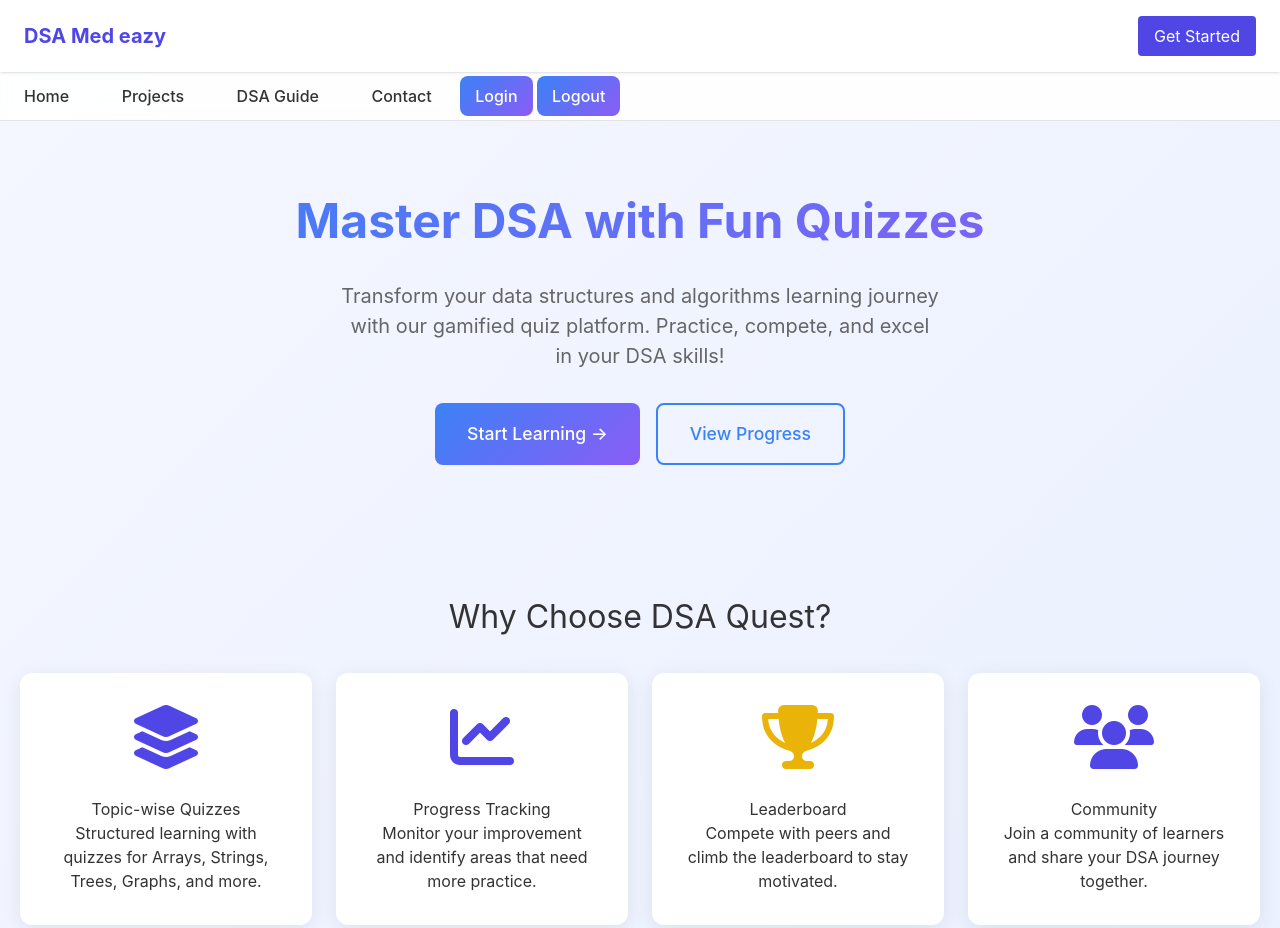
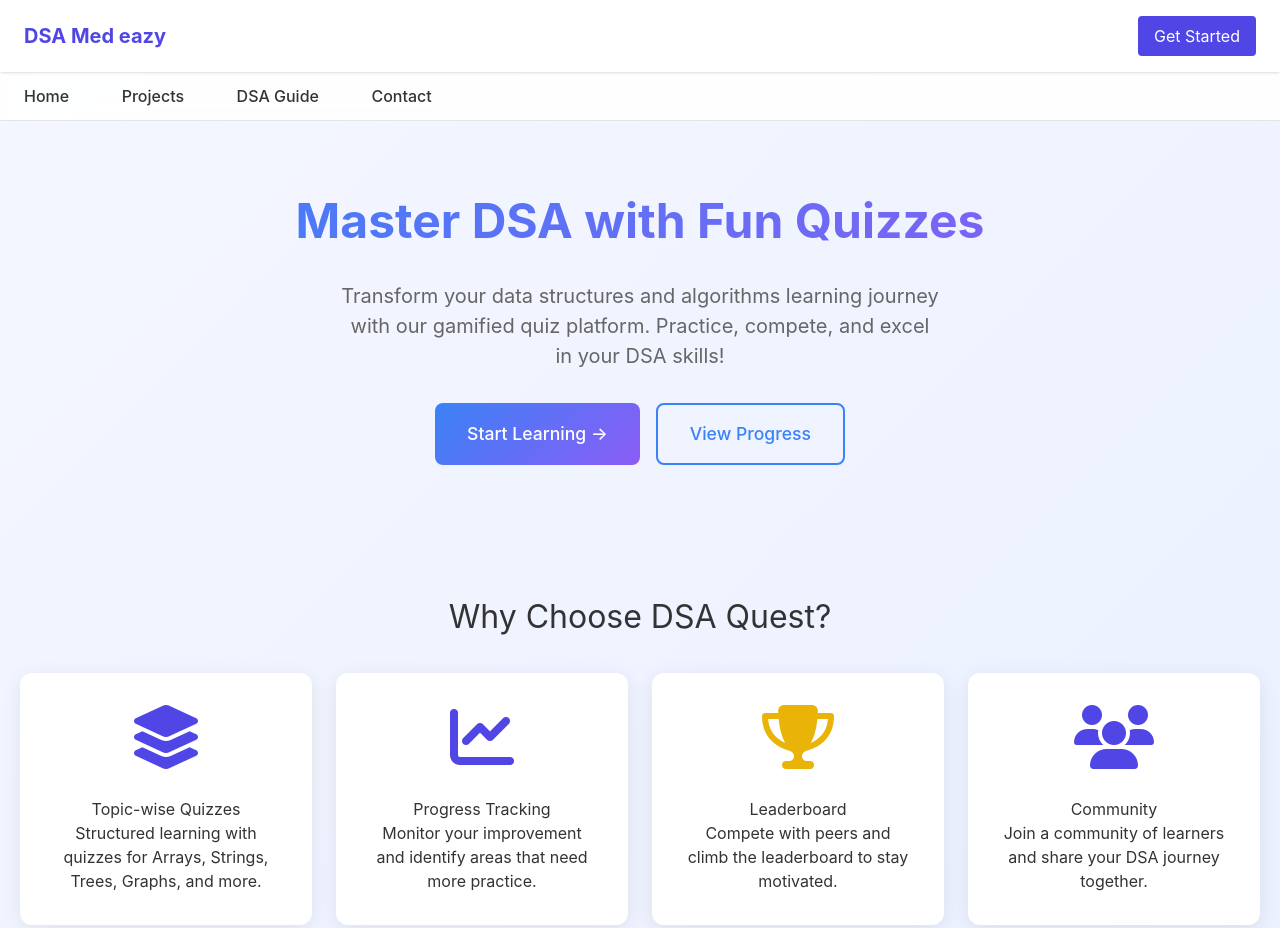
Before and after one commit to mayanksaini18/DSA-med-eazy, a plain HTML site: page index.html in a window 1280 px wide. Shown: the top 928 px of the page. Drawn offline with nearby package versions, Linux system fonts and the light colour scheme.

Commit message:
minor changes

```diff
--- a/index.html
+++ b/index.html
@@ -11,6 +11,8 @@
   rel="stylesheet"
   href="https://cdnjs.cloudflare.com/ajax/libs/font-awesome/6.4.0/css/all.min.css"
 />
+
+
 
 
     <link rel="stylesheet" href="css/style.css">
@@ -32,13 +34,14 @@
                     <span class="logo-text">DSA Med eazy</span>
                 </div> -->
 
-                <div class="nav-links">
+                <div class="nav-links display-1">
                   <a href="/index.html" class="btn">Home</a>
                   <a href="/projects.html" class="btn">Projects</a>
                   <a href="/dsa.html" class="btn">DSA Guide</a>
                   <a href="#contact" class="btn">Contact</a>
-                  <button onclick="signInWithGoogle()" class="btn btn-primary" style="padding: 8px 15px;">Login</button>
-                  <button onclick="logout()"  class="btn btn-primary" style="padding: 8px 15px;"">Logout</button>
+
+                  <!-- <button onclick="signInWithGoogle()" class="btn btn-primary" style="padding: 8px 15px;">Login</button>
+                  <button onclick="logout()"  class="btn btn-primary" style="padding: 8px 15px;"">Logout</button> -->
 
                 </div>
                 <!-- <button class="bg-blue-600 hover:bg-blue-700 text-white font-semibold py-2 px-4 rounded" onclick="showTopics()">Get Started</button> -->
```
